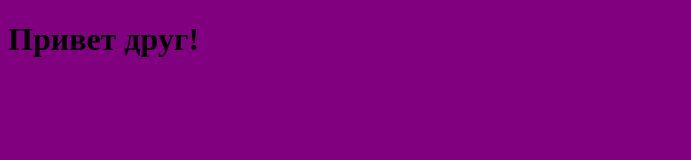
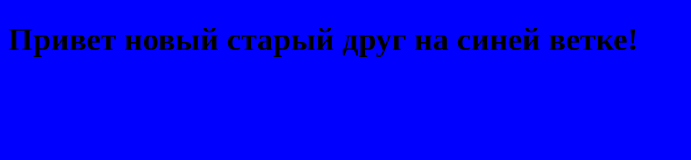
Before and after one commit to AlexRue/Projects, a plain HTML site: page index.html in a window 1280 px wide. Shown: the whole page, without its empty margins (0-691 px from the left). Drawn offline with Linux system fonts and the light colour scheme.

Commit message:
На ветке пепл изменил фон на синий

```diff
--- a/index.html
+++ b/index.html
@@ -6,7 +6,7 @@
 	<link rel="stylesheet" href="style.css">
 </head>
 <body>
-	<h1>Привет друг!</h1>
+	<h1>Привет новый старый друг на синей ветке!</h1>
 
 </body>
 </html>
--- a/style.css
+++ b/style.css
@@ -1,3 +1,3 @@
 body {
-	background-color: purple;
+	background-color: blue;
 }
```
